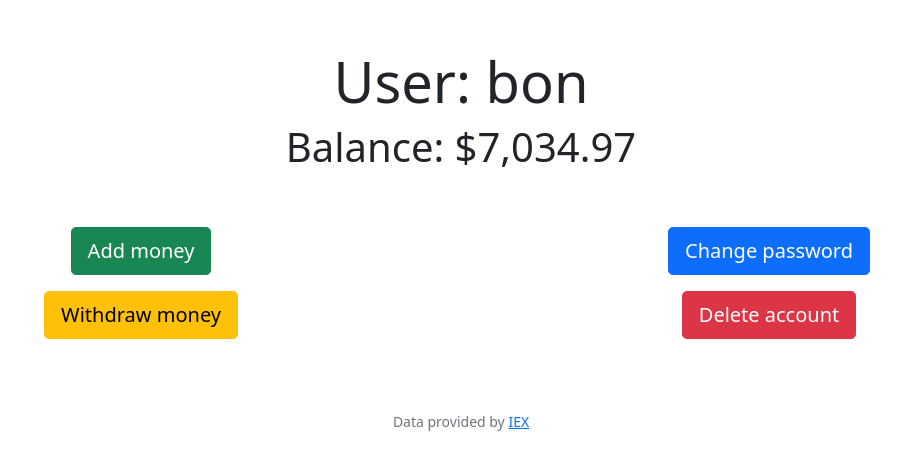
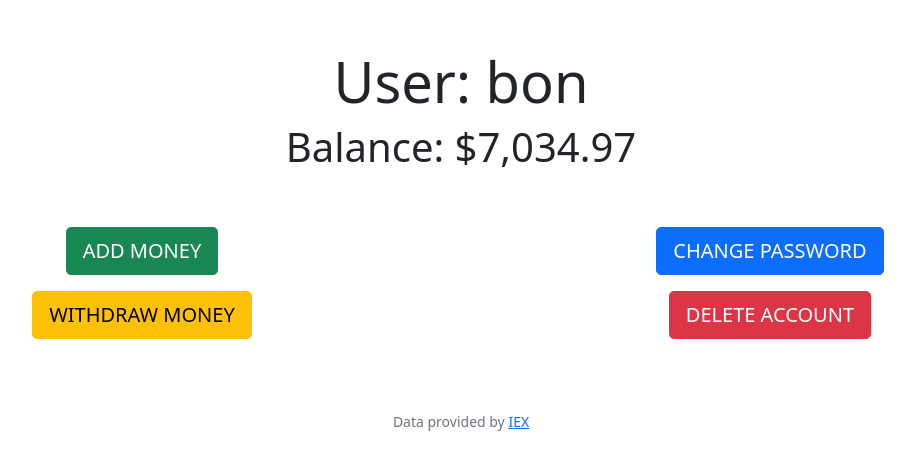
Before and after one commit to mson1509/cs50mson, a Flask app: page /profile in a window 1280 px wide. Shown: the part 76-546 px from the top of the page, without its empty margins (179-1094 px from the left). Run offline with Flask 3, Linux system fonts and the light colour scheme; a user stored in the database is signed in; data comes from the database, SQL or seed files in the repository; lists and menus that the app fills with data are empty; some libraries are stand-ins or nearby versions.

Commit message:
Sun, Oct 1, 2023, 3:25 PM +07:00

```diff
--- a/finance/templates/profile.html
+++ b/finance/templates/profile.html
@@ -14,24 +14,24 @@
             <tr>
                 <th>
                     <a href="/add">
-                        <button class="btn btn-success btn-lg">Add money</button>
+                        <button class="btn btn-success btn-lg">ADD MONEY</button>
                     </a>
                 </th>
                 <th>
                     <a href="/change">
-                        <button class="btn btn-primary btn-lg">Change password</button>
+                        <button class="btn btn-primary btn-lg">CHANGE PASSWORD</button>
                     </a>
                 </th>
             </tr>
             <tr>
                 <th>
                     <a href="/withdraw">
-                        <button class="btn btn-warning btn-lg">Withdraw money</button>
+                        <button class="btn btn-warning btn-lg">WITHDRAW MONEY</button>
                     </a>
                 </th>
                 <th>
                     <a href="/quote">
-                        <button class="btn btn-danger btn-lg">Delete account</button>
+                        <button class="btn btn-danger btn-lg">DELETE ACCOUNT</button>
                     </a>
                 </th>
             </tr>
```
